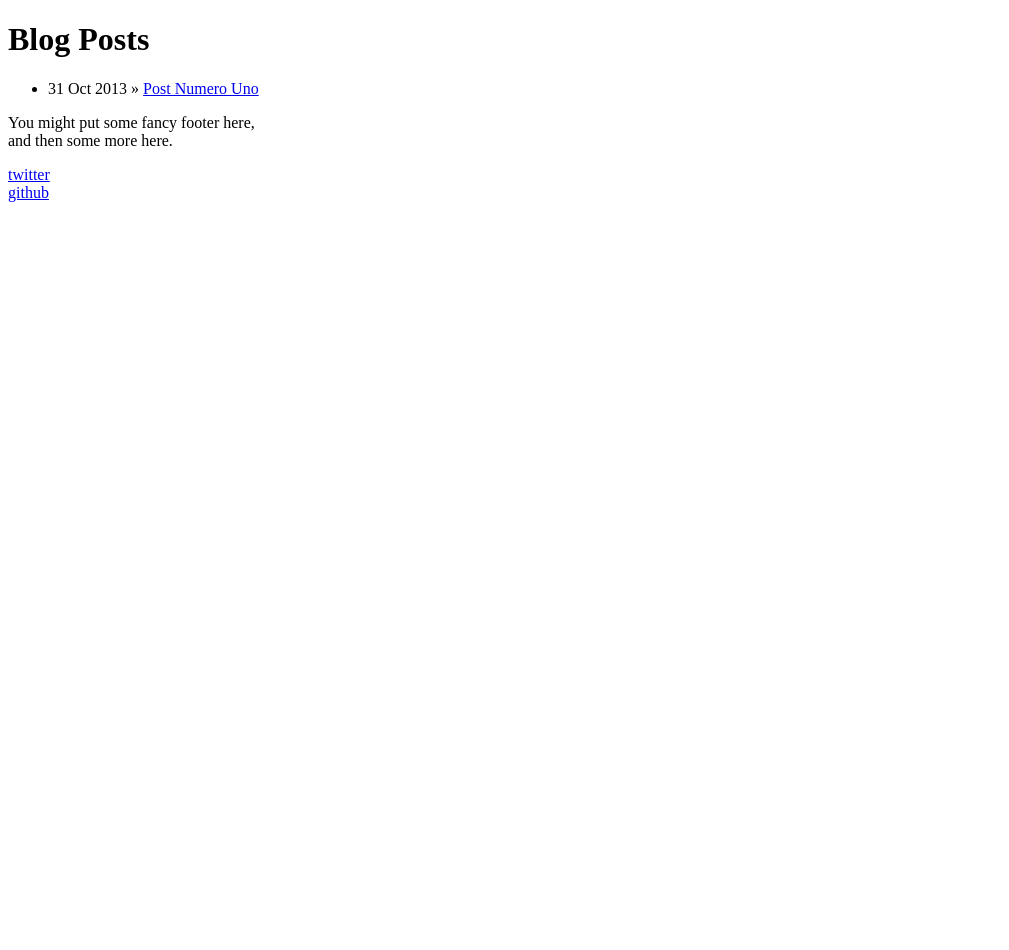
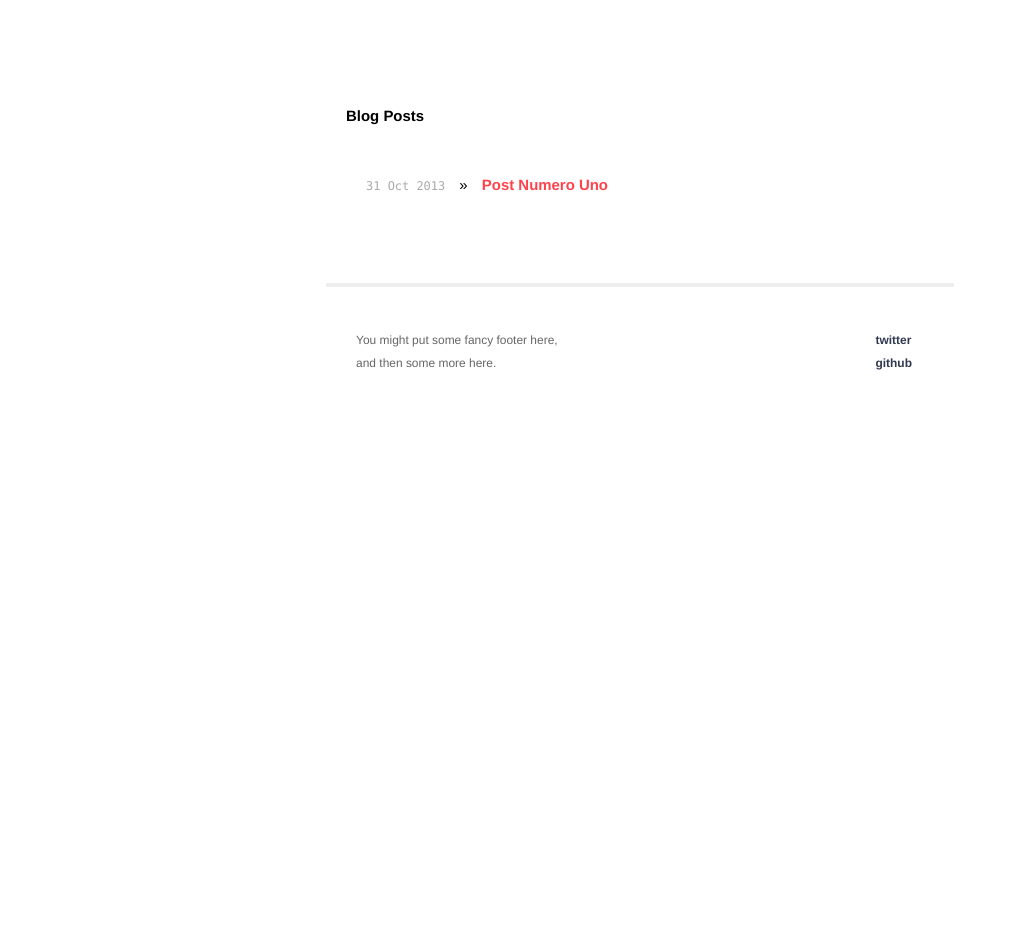
Before and after one commit to drocarmo/elenco, a Jekyll site: the page built from index.html, in a window 1280 px wide. Shown: the whole page, without its empty margins (0-1009 px from the left). Built offline with Jekyll 4.4.1, drawn with Linux system fonts in a browser that asks for light colours; Markdown is read by kramdown in place of the engine named in the settings; before the commit the page ends 900 px from its top, so only the background shows below that.

Commit message:
cleaning up

```diff
--- a/_config.yml
+++ b/_config.yml
@@ -6,7 +6,6 @@ include:
 - .htaccess
 
 exclude:
-- assets
 - README.md
 - Rakefile
 - _site
--- a/_layouts/default.html
+++ b/_layouts/default.html
@@ -5,7 +5,7 @@
         <meta http-equiv="X-UA-Compatible" content="IE=edge,chrome=1">
         <title>{{ page.title }}</title>
         <meta name="viewport" content="width=device-width">
-        <link rel="stylesheet" href="../assets/main.css">
+        <link href="/assets/main.css" type="text/css" rel="stylesheet">
     </head>
     <body>
 
--- a/assets/main.css
+++ b/assets/main.css
@@ -1,6 +1,6 @@
 * {
   margin: 0;
-  padding: 0; }
+  padding: 10px; }
 
 html, body {
   height: 100%; }
--- a/assets/sass/main.sass
+++ b/assets/sass/main.sass
@@ -4,10 +4,10 @@
 
 $monaco: Monaco, "Courier New", monospace
 $helvetica: Helvetica, Arial, sans-serif
-
+r
 *
 	margin: 0
-	padding: 0
+	padding: 10px
 
 html, body
 	height: 100%
```
Also changed, not shown: 3 other files.
